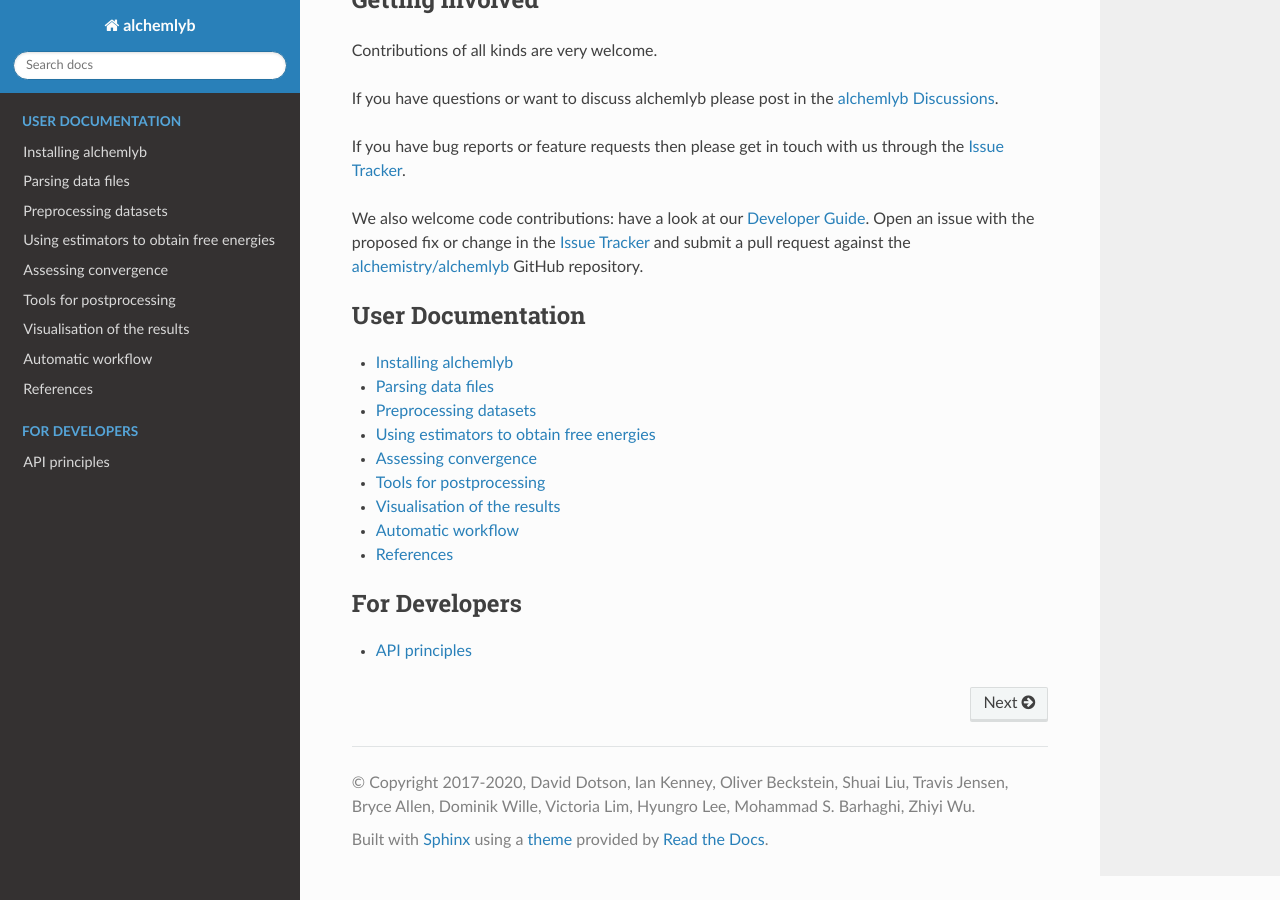
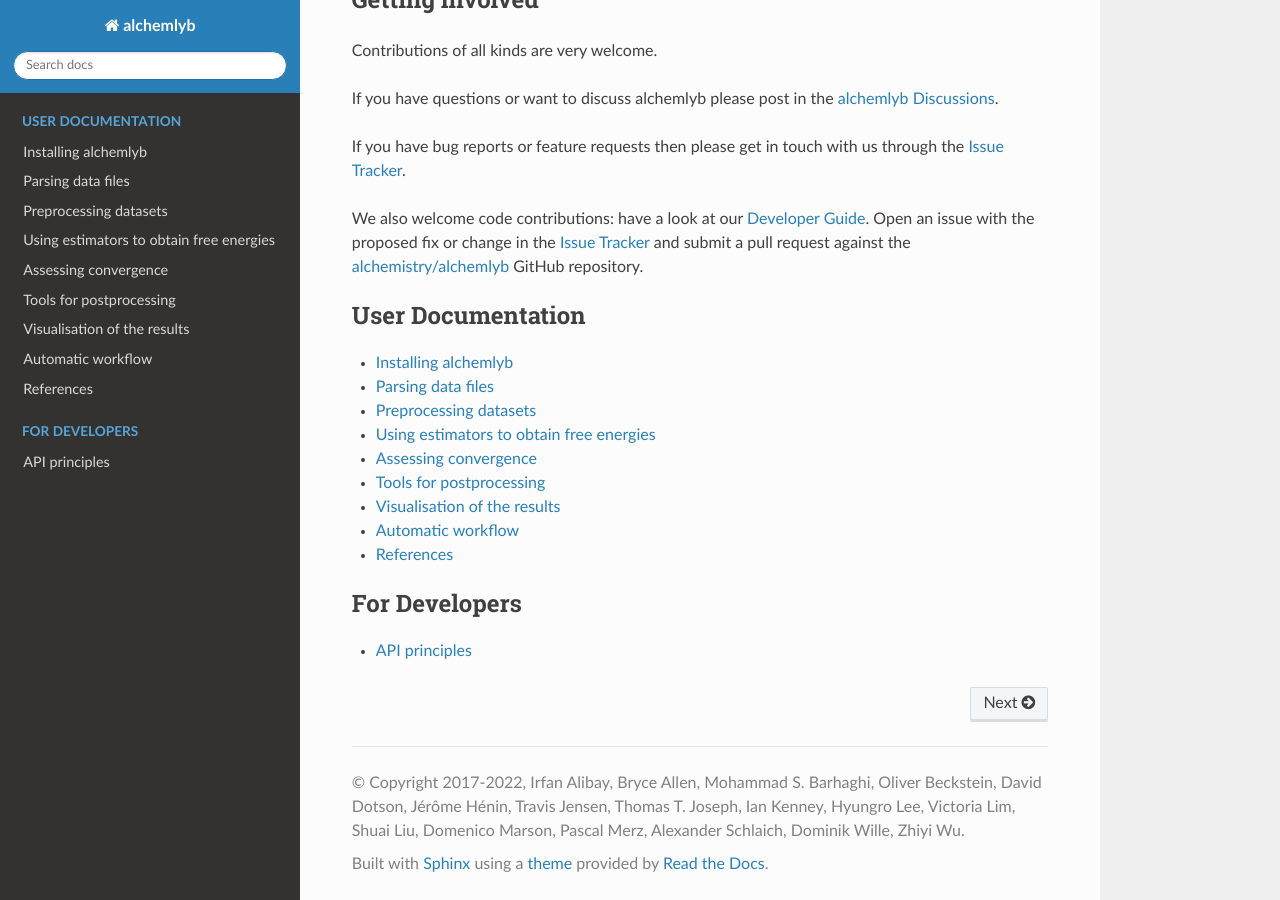
Before and after one commit to alchemistry/alchemlyb, a Sphinx documentation site: the page built from docs/index.rst, in a window 1280 px wide and 900 px high, scrolled down 1595 px. Built offline with Sphinx 7.4.7 and the Read the Docs theme 2.0.0, drawn with Linux system fonts in a browser that asks for light colours; pages that are not in the unit, such as notebooks, are missing from menus; the version number could not be read and is left out.

Commit message:
doc author footer
- include everyone in AUTHORS
- sort alphabetically
- updated to most recent year

```diff
--- a/docs/conf.py
+++ b/docs/conf.py
@@ -50,10 +50,11 @@
 
 # General information about the project.
 project = u'alchemlyb'
-author = u'''David Dotson, Ian Kenney, Oliver Beckstein, Shuai Liu,
-Travis Jensen, Bryce Allen, Dominik Wille, Victoria Lim, Hyungro Lee,
-Mohammad S. Barhaghi, Zhiyi Wu'''
-copyright = u'2017-2020, ' + author
+author = u'''Irfan Alibay, Bryce Allen, Mohammad S. Barhaghi, Oliver
+Beckstein, David Dotson, Jérôme Hénin, Travis Jensen, Thomas
+T. Joseph, Ian Kenney, Hyungro Lee, Victoria Lim, Shuai Liu, Domenico
+Marson, Pascal Merz, Alexander Schlaich, Dominik Wille, Zhiyi Wu'''
+copyright = u'2017-2022, ' + author
 
 
 # The version info for the project you're documenting, acts as replacement for
```
